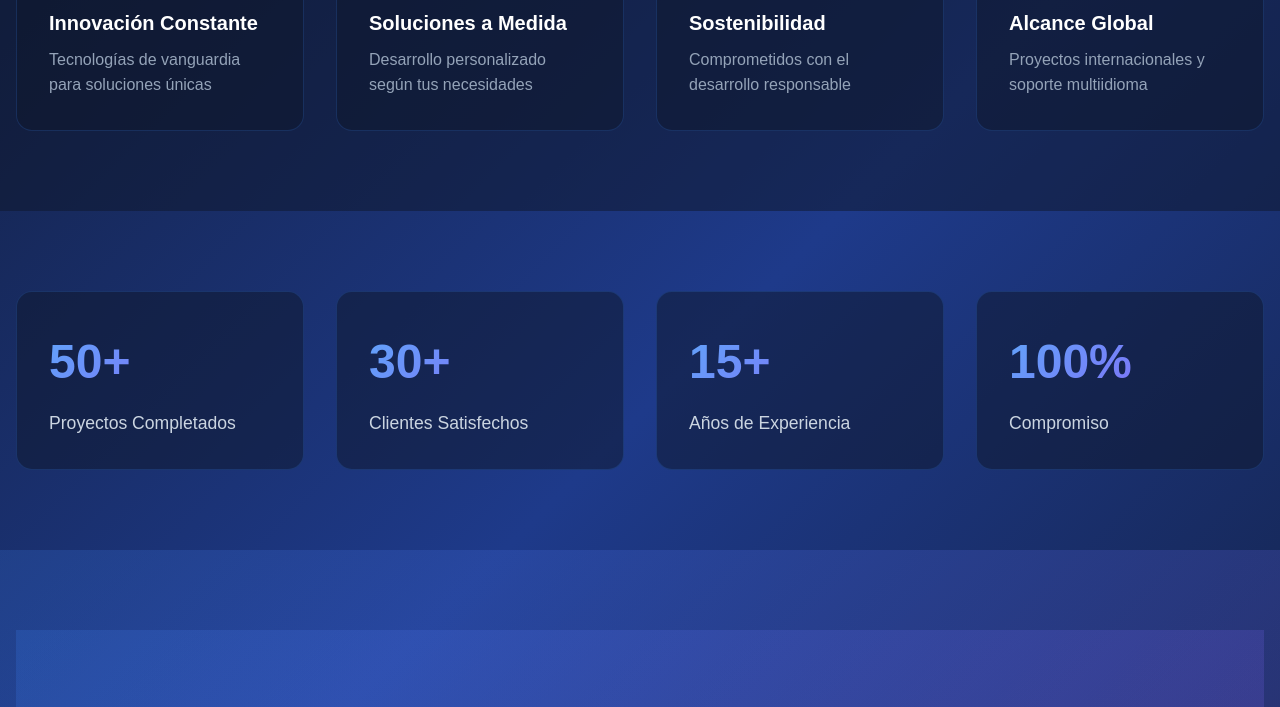
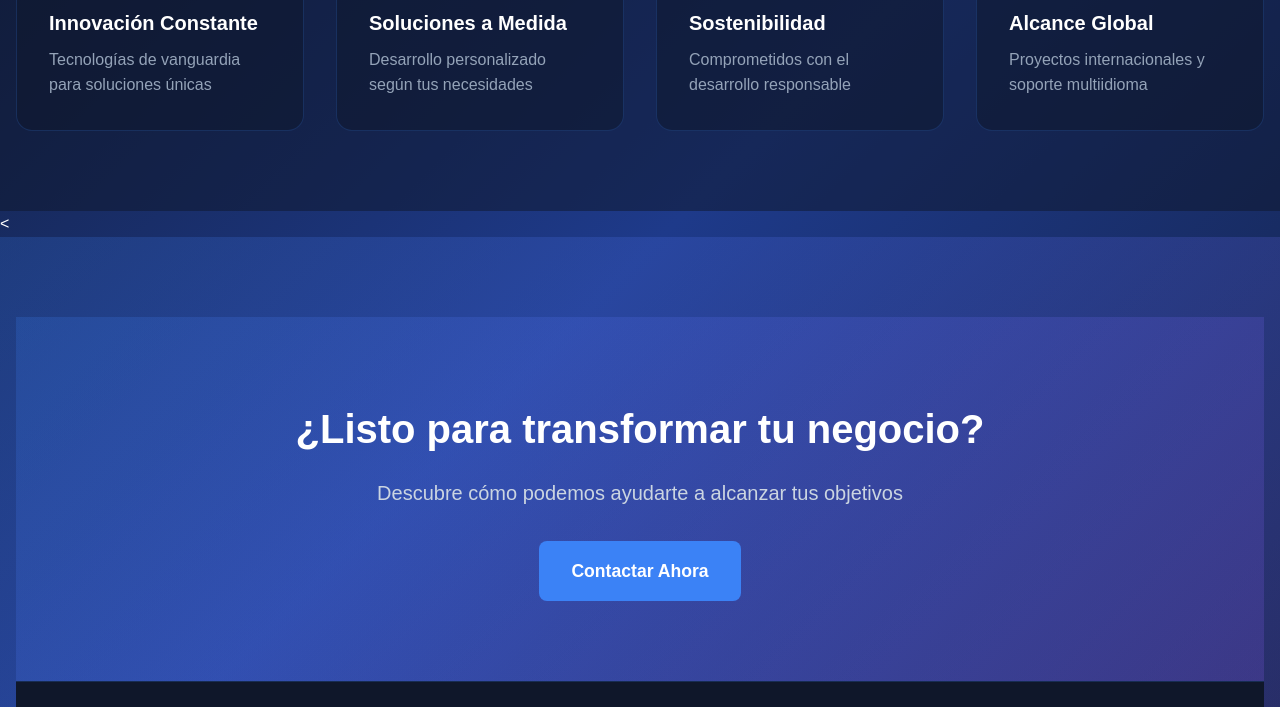
Before and after one commit to 0807unai/RETOALMINGO, a plain HTML site: page index.html in a window 1280 px wide. Shown: the part 624-1331 px from the top of the page. Drawn offline with Linux system fonts and the light colour scheme.

Commit message:
Quitada secciond e clientes satisfechos

```diff
--- a/index.html
+++ b/index.html
@@ -68,28 +68,7 @@
 
 
 
-    <section class="seccion-estadisticas">
-        <div class="contenedor-seccion">
-            <div class="rejilla-estadisticas">
-                <div class="tarjeta-estadistica">
-                    <div class="numero-estadistica">50+</div>
-                    <div class="texto-estadistica">Proyectos Completados</div>
-                </div>
-                <div class="tarjeta-estadistica">
-                    <div class="numero-estadistica">30+</div>
-                    <div class="texto-estadistica">Clientes Satisfechos</div>
-                </div>
-                <div class="tarjeta-estadistica">
-                    <div class="numero-estadistica">15+</div>
-                    <div class="texto-estadistica">Años de Experiencia</div>
-                </div>
-                <div class="tarjeta-estadistica">
-                    <div class="numero-estadistica">100%</div>
-                    <div class="texto-estadistica">Compromiso</div>
-                </div>
-            </div>
-        </div>
-    </section>
+    <
 
     <section class="seccion-cta">
     <section class="seccion-cta">
```
Also changed, not shown: index2.html (+0 -23 lines).
